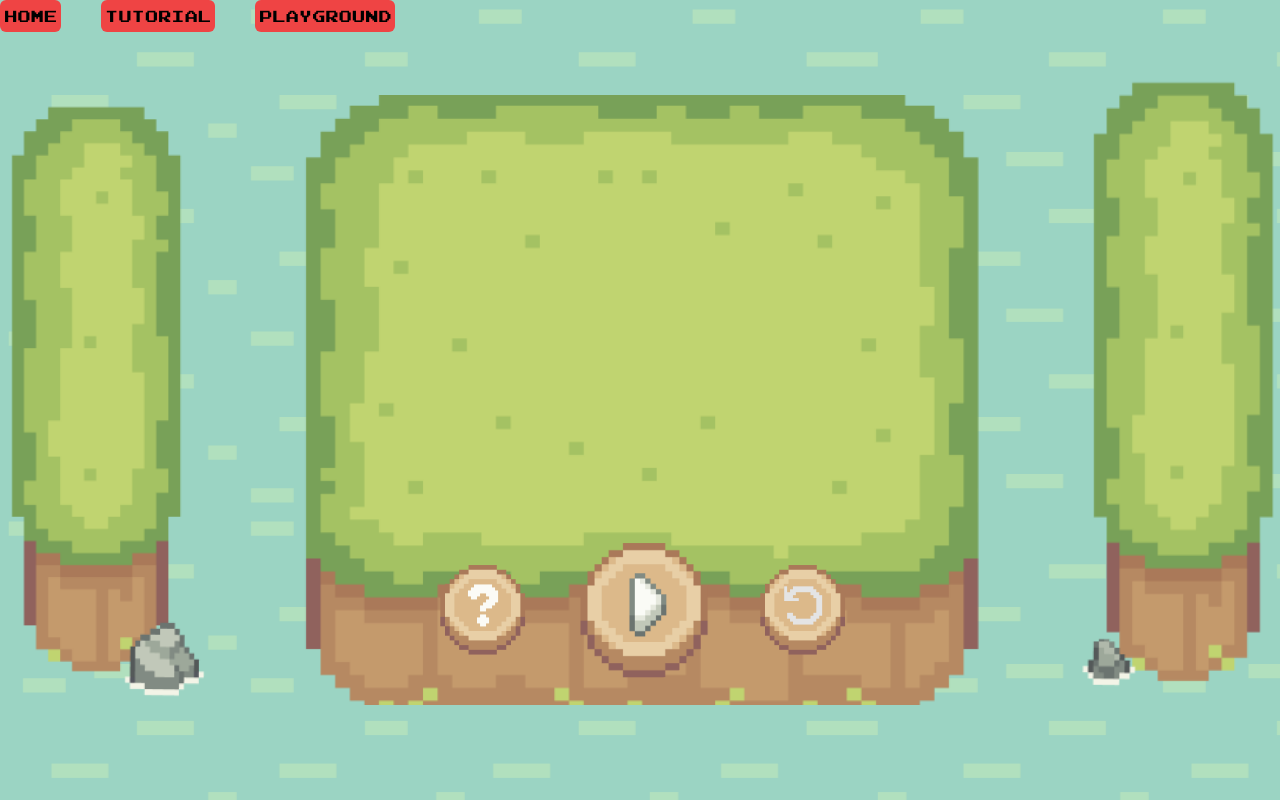
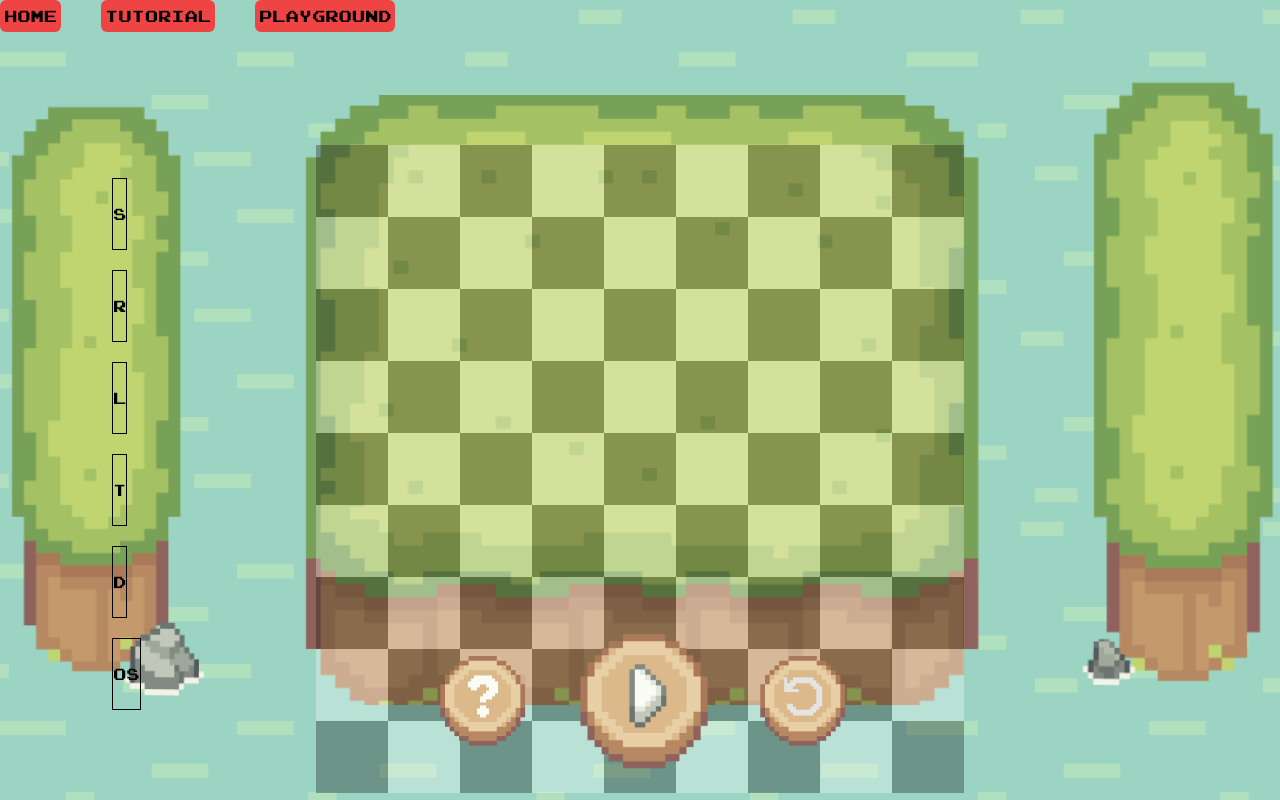
Before and after one commit to tirk101/toc_proj, a React (Vite) app: page /playground in a window 1280 px wide. Built offline with nearby package versions, Linux system fonts and the light colour scheme.

Commit message:
drag and drop wireframe

```diff
--- a/package.json
+++ b/package.json
@@ -10,6 +10,7 @@
     "preview": "vite preview"
   },
   "dependencies": {
+    "@dnd-kit/core": "^6.0.8",
     "react": "^18.2.0",
     "react-dom": "^18.2.0"
   },
--- a/src/assets/home/index.js
+++ b/src/assets/home/index.js
@@ -5,6 +5,7 @@ import boardRight from './board_right_side.png'
 import restartButton from './restart_button.png'
 import startButton from './start_button.png'
 import tutorialButton from './tutorial_button.png'
+import tileHolder from './tile_holder.png'
 
 export {
     background,
@@ -13,5 +14,6 @@ export {
     boardRight,
     tutorialButton,
     startButton,
-    restartButton
+    restartButton,
+    tileHolder
   };
--- /dev/null
+++ b/src/components/Board/Block/index.tsx
@@ -0,0 +1,22 @@
+import React from 'react';
+import {useDroppable} from '@dnd-kit/core';
+
+const Droppable = (props) => {
+  const {isOver, setNodeRef} = useDroppable({
+    id: props.id,
+  });
+  const style = {
+    color: isOver ? 'green' : undefined,
+    backgroundColor: (props.id.charCodeAt(0) % 2 === 0)
+      ? (props.index % 2 === 0) ? 'rgb(0, 0, 0,0.3)' : 'rgb(255, 255, 255,0.3)'
+      : (props.index % 2 !== 0) ? 'rgb(255, 255, 255,0.3)' : 'rgb(0, 0, 0,0.3)'
+  };
+
+
+  return (
+    <div ref={setNodeRef} style={style} className='w-[4.5rem]   h-[4.5rem]'>
+      {props.children}
+    </div>
+  );
+}
+export default Droppable
--- a/src/components/Board/index.tsx
+++ b/src/components/Board/index.tsx
@@ -0,0 +1,35 @@
+import React, {useState} from 'react';
+import {DndContext} from '@dnd-kit/core';
+import Droppable from './Block/index';
+import {board} from '../../assets/home';
+
+const Board =({parent, tile}) =>{
+  const containers9x9 = ['a1', 'a2', 'a3','a4',"a5","a6","a7","a8","a9","b1","b2","b3","b4","b5","b6","b7","b8","b9","c1","c2","c3","c4","c5","c6","c7","c8","c9","d1","d2","d3","d4","d5","d6","d7","d8","d9","e1","e2","e3","e4","e5","e6","e7","e8","e9","f1","f2","f3","f4","f5","f6","f7","f8","f9","g1","g2","g3","g4","g5","g6","g7","g8","g9","h1","h2","h3","h4","h5","h6","h7","h8","h9","i1","i2","i3","i4","i5","i6","i7","i8","i9"];
+
+  return (
+    <div className=' relative'>
+      <div className='absolute  w-full h-full '>
+          <div className='flex justify-between items-center h-full flex-col '>
+            <div className='flex justify-center items-center'>
+            <div className='flex items-center justify-center flex-wrap gap-10'>
+              <div className='grid grid-cols-9 mt-[50px]'>
+                {containers9x9.map((id,index) => (
+                  <Droppable key={id} id={id} index={index}>
+                    {parent[0].vid === id ? tile[0]: null}
+                    {parent[1].vid === id ? tile[1]: null}
+                    {parent[2].vid === id ? tile[2]: null}
+                    {parent[3].vid === id ? tile[3]: null}
+                    {parent[4].vid === id ? tile[4]: null}
+                    {parent[5].vid === id ? tile[5]: null}
+                  </Droppable>
+                ))}
+                </div>
+            </div>
+            </div>
+          </div>
+      </div>
+      <img src={board} className='w-[65rem] pointer-events-auto' draggable={false}/>
+      </div>
+);
+};
+export default Board
--- /dev/null
+++ b/src/components/Sizechanger/index.tsx
@@ -0,0 +1,14 @@
+import React from 'react'
+import { boardRight } from '../../assets/home'
+
+const Sizechanger = () => {
+  return (
+    <div className=' relative'>
+            <div className='absolute  w-full h-full'>
+            </div>
+            <img src={boardRight} className='w-[20rem] pointer-events-auto ' draggable={false}/>
+    </div>
+  )
+}
+
+export default Sizechanger
--- a/src/components/Tile/index.tsx
+++ b/src/components/Tile/index.tsx
@@ -0,0 +1,20 @@
+import React from 'react';
+import {useDraggable} from '@dnd-kit/core';
+
+const Tile =(props) =>{
+  const {attributes, listeners, setNodeRef, transform} = useDraggable({
+    id: props.id,
+  });
+  const style = transform ? {
+    transform: `translate3d(${transform.x}px, ${transform.y}px, 0)`,
+  } : undefined;
+
+
+  return (
+    <button ref={setNodeRef} style={style} {...listeners} {...attributes} className='w-[4.5rem] border-[1px] border-black  h-[4.5rem]  '>
+      {props.children}
+    </button>
+  );
+}
+
+export default Tile
--- /dev/null
+++ b/src/components/Tileholder/index.tsx
@@ -0,0 +1,60 @@
+import React from 'react'
+import { boardLeft } from '../../assets/home'
+import { tileHolder } from '../../assets/home';
+import Tile from '../Tile/index';
+
+const Tileholder = ({parent, tile}) => {
+  return (
+    <div className=' relative z-10 '>
+            <div className='absolute  w-full h-full flex flex-col '>
+                <div  className='flex flex-col  justify-center mx-[7rem] gap-5 mt-20 '>
+                    <div className='relative'>
+                        <div className=' absolute w-full h-full flex'>
+                            {parent[0].vid === null ? tile[0]: null}
+                        </div>
+                        <img src={tileHolder} className='w-[4.5rem] h-[4.5rem]' draggable={false}/>
+                    </div>
+
+                    <div className='relative'>
+                        <div className=' absolute w-full h-full flex'>
+                            {parent[1].vid === null ? tile[1]: null}
+                        </div>
+                        <img src={tileHolder} className='w-[4.5rem] h-[4.5rem]' draggable={false}/>
+                    </div>
+
+                    <div className='relative'>
+                        <div className=' absolute w-full h-full flex'>
+                            {parent[2].vid === null ? tile[2]: null}
+                        </div>
+                        <img src={tileHolder} className='w-[4.5rem] h-[4.5rem]' draggable={false}/>
+                    </div>
+
+                    <div className='relative'>
+                        <div className=' absolute w-full h-full flex'>
+                            {parent[3].vid === null ? tile[3]: null}
+                        </div>
+                        <img src={tileHolder} className='w-[4.5rem] h-[4.5rem]' draggable={false}/>
+                    </div>
+
+                    <div className='relative'>
+                        <div className=' absolute w-full h-full flex'>
+                            {parent[4].vid === null ? tile[4]: null}
+                        </div>
+                        <img src={tileHolder} className='w-[4.5rem] h-[4.5rem]' draggable={false}/>
+                    </div>
+
+                    <div className='relative'>
+                        <div className=' absolute w-full h-full flex'>
+                            {parent[5].vid === null ? tile[5]: null}
+                        </div>
+                        <img src={tileHolder} className='w-[4.5rem] h-[4.5rem]' draggable={false}/>
+                    </div>
+
+                </div>
+            </div>
+            <img src={boardLeft} className='w-[20rem] pointer-events-auto ' draggable={false}/>
+    </div>
+  )
+}
+
+export default Tileholder
--- a/src/page/Playground/index.tsx
+++ b/src/page/Playground/index.tsx
@@ -1,35 +1,66 @@
-import React, { ReactElement } from 'react'
+import React, { useState } from 'react'
 
 import {background, boardLeft,boardRight,board,restartButton,tutorialButton,startButton} from '../../assets/home'
 
+import {DndContext} from '@dnd-kit/core';
+
+import Board  from '../../components/Board/index'
+import Tileholder from '../../components/Tileholder';
+import Sizechanger from '../../components/Sizechanger';
+import Tile from '../../components/Tile';
 
 const index = () => {
+  const [parent, setParent] = useState([{id:'draggable1',vid:null},{id:'draggable2',vid:null},{id:'draggable3',vid:null},{id:'draggable4',vid:null},{id:'draggable5',vid:null},{id:'draggable6',vid:null}]);
+
+  function handleDragEnd(event) {
+    const {active, over} = event;
+    const activeIndex = parent.findIndex((item) => item.id === active.id);
+    if (over === null)
+    {
+        parent[activeIndex].vid = null;
+        const updatedParent = [...parent];
+        setParent(updatedParent);
+    }
+    else
+    {
+
+      const overIndex = parent.findIndex((item) => item.vid === over.id);
+      if(parent[overIndex] && (parent[overIndex] !== parent[activeIndex]))
+      {
+
+      }
+      else
+      {
+        parent[activeIndex].vid = over.id;
+        const updatedParent = [...parent];
+        setParent(updatedParent);
+      }
+    }
+
+  }
+
+  const tile = [
+    <Tile id="draggable1">S</Tile>,
+    <Tile id="draggable2">R</Tile>,
+    <Tile id="draggable3">L</Tile>,
+    <Tile id="draggable4">T</Tile>,
+    <Tile id="draggable5">D</Tile>,
+    <Tile id="draggable6">OS</Tile>
+];
+
   return (
-      <div  style={{ backgroundImage: `url(${background})` }} className='w-full h-[100vh] flex justify-center items-center gap-[5rem] overflow-hidden animate-moving-background' >
-
-          <div className=' relative'>
-            <div className='absolute  w-full h-full'>
-            </div>
-            <img src={boardLeft} className='w-[20rem] pointer-events-auto ' draggable={false}/>
-          </div>
-          <div className=' relative'>
-            <div className='absolute  w-full h-full '>
-                <div className='flex justify-center items-end h-full'>
-                  <div className='flex justify-center items-center'>
-                    <img src={tutorialButton} className='w-[8rem] pointer-events-auto hover:translate-y-[-3px] duration-100 active:opacity-70 active:hover:translate-y-[3px]  [clip-path:circle(40%_at_50%_50%)]' draggable={false} />
-                    <img src={startButton} className='w-[12rem] pointer-events-auto hover:translate-y-[-3px] duration-100   active:opacity-70 active:hover:translate-y-[3px] [clip-path:circle(38%_at_50%_50%)]' draggable={false}/>
-                    <img src={restartButton} className='w-[8rem] pointer-events-auto hover:translate-y-[-3px] duration-100 active:opacity-70 active:hover:translate-y-[3px] [clip-path:circle(40%_at_50%_50%)]' draggable={false}/>
-                  </div>
-                </div>
-            </div>
-            <img src={board} className='w-[65rem] pointer-events-auto' draggable={false}/>
-          </div>
-          <div className=' relative'>
-            <div className='absolute  w-full h-full'>
-            </div>
-            <img src={boardRight} className='w-[20rem] pointer-events-auto ' draggable={false}/>
+    <DndContext onDragEnd={handleDragEnd}>
+      <div style={{ backgroundImage: `url(${background})` }} className='w-full h-[100vh] flex justify-center items-center gap-[5rem] overflow-hidden animate-moving-background' >
+          <Tileholder parent={parent} tile={tile}/>
+          <Board parent={parent} tile={tile}/>
+          <Sizechanger/>
+          <div className=' absolute flex bottom-1 w-[30rem] justify-center items-center'>
+            <img src={tutorialButton} className='w-[8rem] pointer-events-auto hover:translate-y-[-3px] duration-100 active:opacity-70 active:hover:translate-y-[3px]  [clip-path:circle(40%_at_50%_50%)]' draggable={false} />
+            <img src={startButton} className='w-[12rem] pointer-events-auto hover:translate-y-[-3px] duration-100   active:opacity-70 active:hover:translate-y-[3px] [clip-path:circle(38%_at_50%_50%)]' draggable={false}/>
+            <img src={restartButton} className='w-[8rem] pointer-events-auto hover:translate-y-[-3px] duration-100 active:opacity-70 active:hover:translate-y-[3px] [clip-path:circle(40%_at_50%_50%)]' draggable={false}/>
           </div>
       </div>
+      </DndContext>
   )
 }
 export default index
--- a/src/page/Tutorial/index.tsx
+++ b/src/page/Tutorial/index.tsx
@@ -1,4 +1,6 @@
 import React from 'react'
+
+
 
 const index = () => {
   return (
```
Also changed, not shown: src/assets/home/tile_holder.png (added), 1 other file (tests, documents, lock files or other folders).
